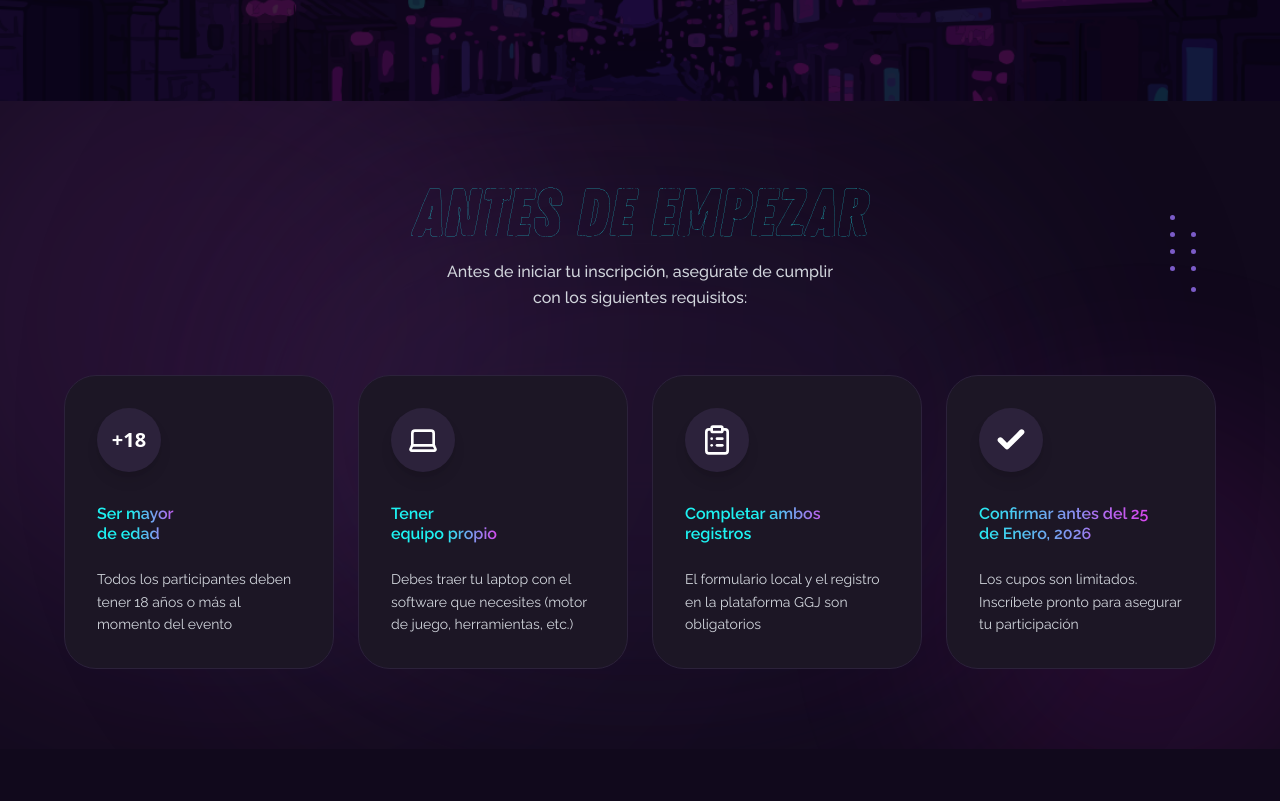
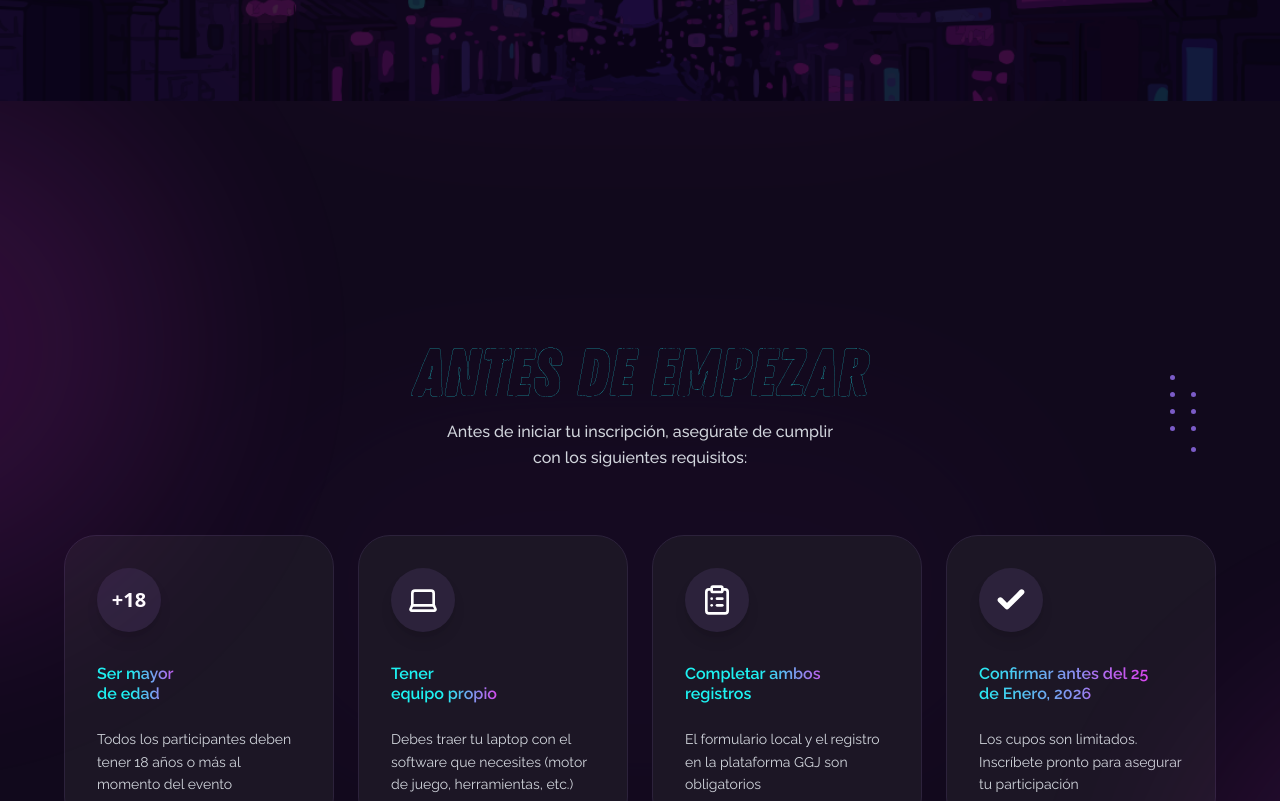
Before and after one commit to AnthoLogy63/GGJ-Arequipa-Site, a React (Vite) app in the folder ggj-aqp/: page /inscripcion in a window 1280 px wide. Shown: the part 560-1361 px from the top of the page. Built offline with nearby package versions, Linux system fonts and the light colour scheme; a web font is replaced by a local one.

Commit message:
refactor: actualizar círculos de fondo en requirementssection con estilo glowPulseSoft y aumentar padding vertical

```diff
--- a/ggj-aqp/src/components/registration/RequirementsSection.tsx
+++ b/ggj-aqp/src/components/registration/RequirementsSection.tsx
@@ -29,18 +29,25 @@ const RequirementsSection = () => {
     ];
 
     return (
-        <section className="py-20 px-4 relative overflow-hidden">
-            {/* === FONDO AMBIENTAL (GLOWS) === */}
-            {/* 1. Círculo Grande Morado (Izquierda Arriba) - Da profundidad al título */}
-            <div className="absolute top-[-20%] -left-[10%] w-[700px] h-[700px] bg-[#6E2880] opacity-20 blur-[120px] rounded-full pointer-events-none mix-blend-screen"></div>
+        <section className="py-60 px-4 relative overflow-hidden">
+            <div className="max-w-6xl mx-auto relative z-10 overflow-x-hidden md:overflow-visible">
+                {/* === FONDO AMBIENTAL (GLOWS) === */}
+                {/* 1. Círculo Magenta Izquierda - Con pulso lento */}
+                <div
+                    className="absolute top-[-50%] -left-[400px] w-[500px] h-[500px] bg-[#F130EE] opacity-[0.08] blur-[100px] rounded-full pointer-events-none"
+                    style={{
+                        animation: 'glowPulseSoft 4s ease-in-out infinite'
+                    }}
+                ></div>
 
-            {/* 2. Círculo Magenta Pulsante (Derecha Abajo) - Equilibra la composición */}
-            <div className="absolute bottom-[-10%] right-[-5%] w-[400px] h-[400px] bg-[#F130EE] opacity-10 blur-[100px] rounded-full pointer-events-none animate-pulse"></div>
+                {/* 2. Círculo Magenta Derecha - Con pulso lento */}
+                <div
+                    className="absolute top-[70%] -right-[500px] w-[500px] h-[500px] bg-[#F130EE] opacity-[0.08] blur-[100px] rounded-full pointer-events-none"
+                    style={{
+                        animation: 'glowPulseSoft 4s ease-in-out infinite'
+                    }}
+                ></div>
 
-            {/* 3. Brillo Sutil Central (Ajustado) */}
-            <div className="absolute top-1/2 left-1/2 -translate-x-1/2 -translate-y-1/2 w-[800px] h-[600px] bg-[#2A1C3D] opacity-30 blur-[120px] rounded-full pointer-events-none"></div>
-
-            <div className="max-w-6xl mx-auto relative z-10">
 
                 <h2
                     className="text-5xl md:text-[64px] font-black text-center mb-2 tracking-wide"
```
